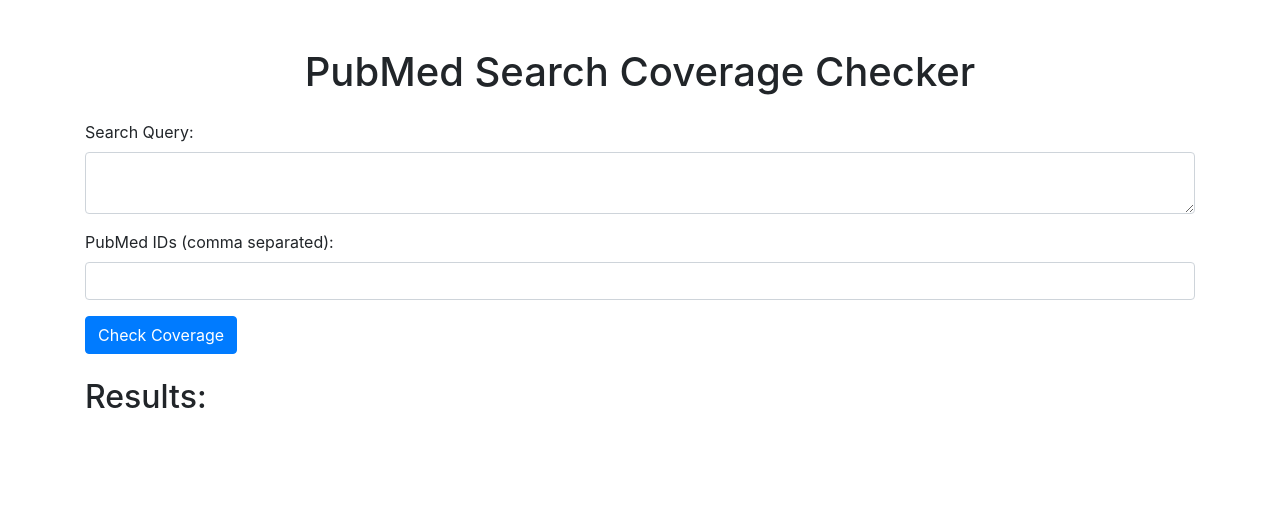
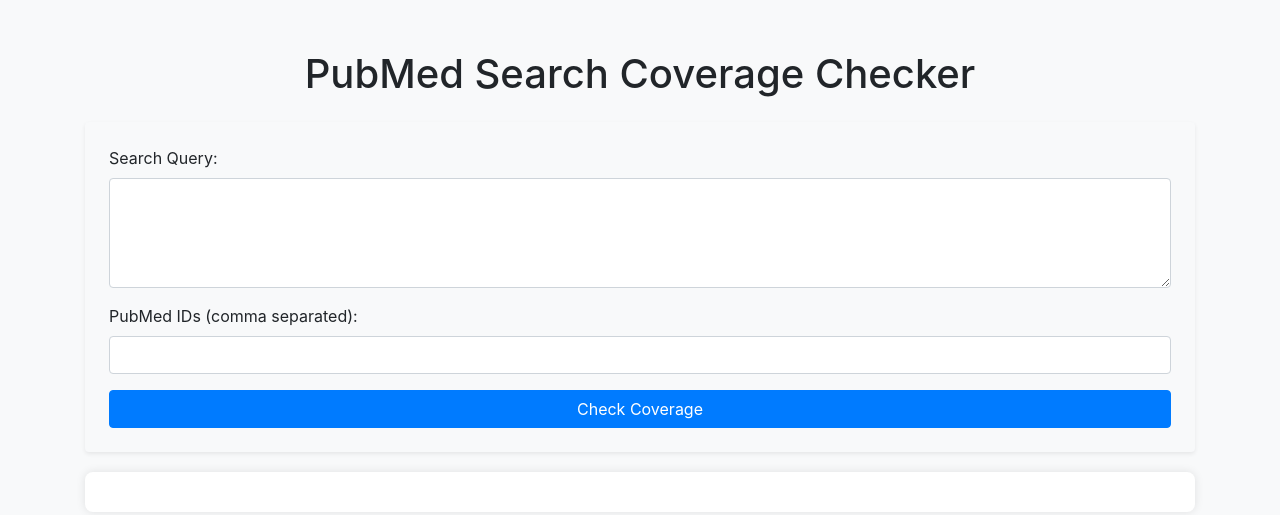
Before and after one commit to ashleyjeanmurray/pubmedchecker, a website: page index.html in a window 1280 px wide. Drawn offline with nearby package versions, Linux system fonts and the light colour scheme.

Commit message:
Update index.html

```diff
--- a/index.html
+++ b/index.html
@@ -6,23 +6,40 @@
   <title>PubMed Search Coverage Checker</title>
   <!-- Bootstrap CSS -->
   <link href="https://stackpath.bootstrapcdn.com/bootstrap/4.5.2/css/bootstrap.min.css" rel="stylesheet"/>
+  <style>
+    body {
+      background-color: #f8f9fa;
+    }
+    .container {
+      margin-top: 50px;
+    }
+    .result-container {
+      background-color: #ffffff;
+      border-radius: 8px;
+      box-shadow: 0 0 10px rgba(0, 0, 0, 0.1);
+      padding: 20px;
+      margin-top: 20px;
+    }
+    .result-container div {
+      margin-bottom: 10px;
+    }
+  </style>
 </head>
 <body>
-  <div class="container mt-5">
-    <h1 class="text-center">PubMed Search Coverage Checker</h1>
-    <form id="searchForm" class="mt-4">
+  <div class="container">
+    <h1 class="text-center mb-4">PubMed Search Coverage Checker</h1>
+    <form id="searchForm" class="bg-light p-4 rounded shadow-sm">
       <div class="form-group">
         <label for="query">Search Query:</label>
-        <textarea class="form-control" id="query" name="query" required></textarea>
+        <textarea class="form-control" id="query" name="query" rows="4" required></textarea>
       </div>
       <div class="form-group">
         <label for="ids">PubMed IDs (comma separated):</label>
         <input type="text" class="form-control" id="ids" name="ids" required/>
       </div>
-      <button type="submit" class="btn btn-primary">Check Coverage</button>
+      <button type="submit" class="btn btn-primary btn-block">Check Coverage</button>
     </form>
-    <h2 class="mt-4">Results:</h2>
-    <pre id="results"></pre>
+    <div id="results" class="result-container"></div>
   </div>
 
   <!-- Bootstrap JS and dependencies -->
@@ -41,7 +58,13 @@
       const response = await fetch(`/.netlify/functions/fetchPubMed?${params.toString()}`);
       const data = await response.json();
 
-      document.getElementById('results').textContent = JSON.stringify(data, null, 2);
+      const resultsDiv = document.getElementById('results');
+      resultsDiv.innerHTML = `
+        <h2 class="mt-4">Results:</h2>
+        <div><strong>Captured PubMed IDs:</strong> ${data.capturedIds.join(', ')}</div>
+        <div><strong>Total Hits:</strong> ${data.totalHits}</div>
+        <div><strong>Percentage Captured:</strong> ${data.percentageCaptured}%</div>
+      `;
     });
   </script>
 </body>
```
